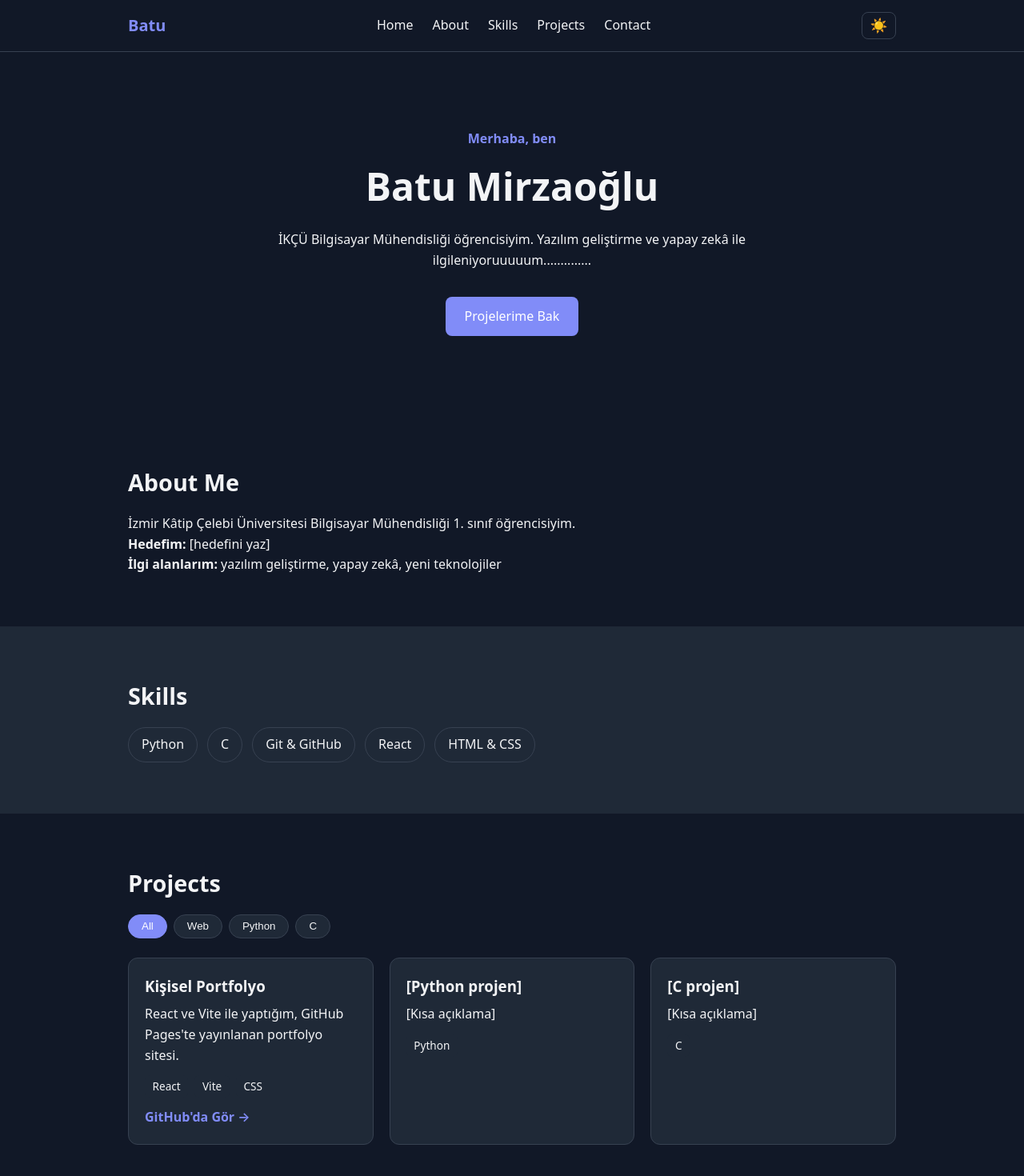
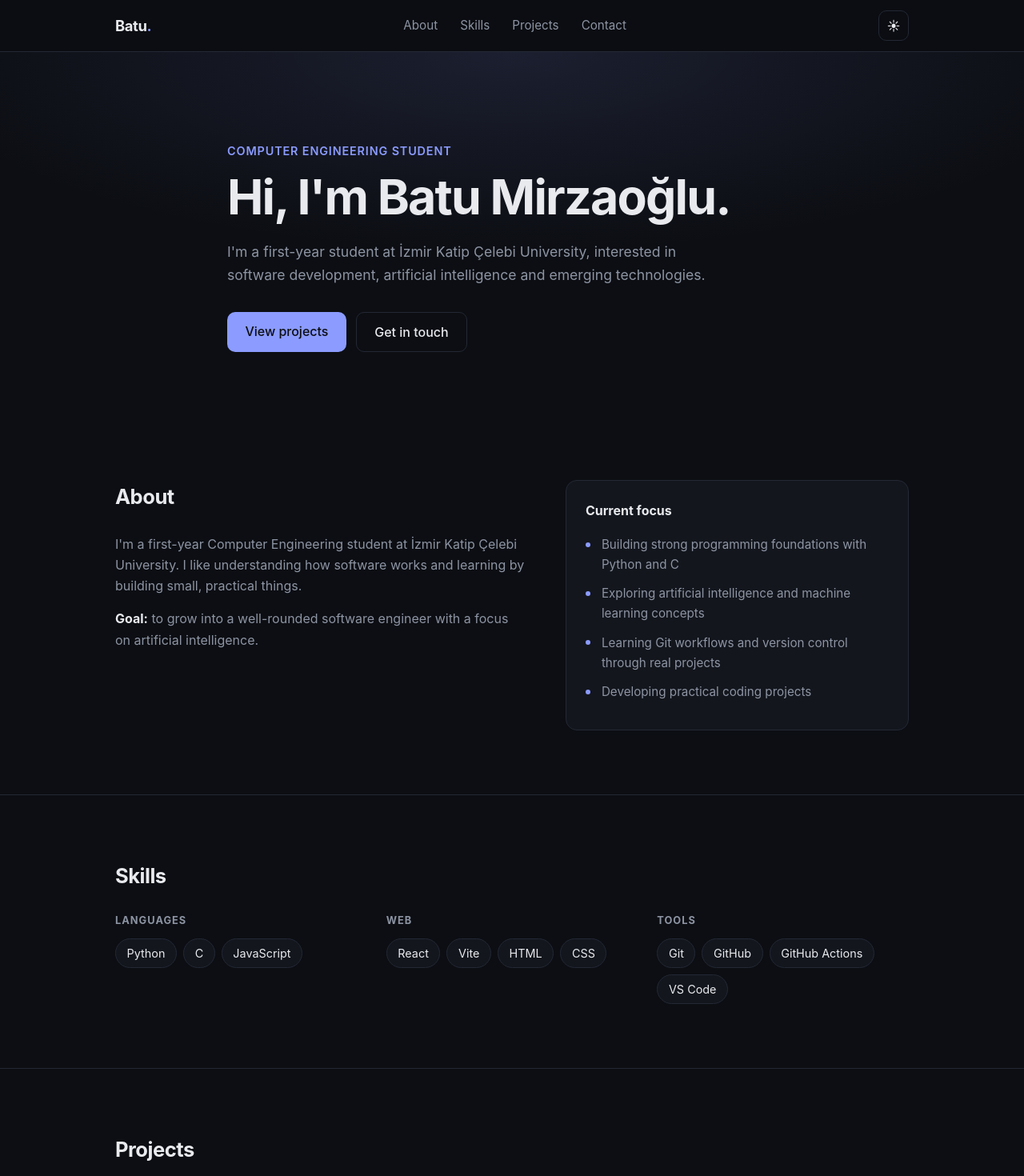
Before and after one commit to batumirzaoglu0/portfolio, a React (Vite) app: page / in a window 1280 px wide. Shown: the top 1470 px of the page at 80% size. Built offline with nearby package versions, Linux system fonts and the light colour scheme.

Commit message:
style: redesign portfolio with English content

```diff
--- a/src/App.css
+++ b/src/App.css
@@ -1,73 +1,113 @@
-.container { max-width: 1000px; margin: 0 auto; padding: 0 1.25rem; }
+.container { max-width: 1040px; margin: 0 auto; padding: 0 1.5rem; }
+.muted { color: var(--muted); }
 
 /* Navbar */
-.navbar { position: sticky; top: 0; background: var(--bg); border-bottom: 1px solid var(--border); z-index: 10; }
-.nav-inner { display: flex; justify-content: space-between; align-items: center; height: 64px; }
-.logo { font-weight: 700; font-size: 1.25rem; color: var(--accent); }
-.nav-links { display: flex; gap: 1.5rem; }
-.nav-links a:hover { color: var(--accent); }
+.navbar {
+  position: sticky; top: 0; z-index: 10;
+  background: color-mix(in srgb, var(--bg) 82%, transparent);
+  backdrop-filter: blur(10px);
+  border-bottom: 1px solid var(--border);
+}
+.nav-inner { display: flex; align-items: center; justify-content: space-between; height: 64px; }
+.logo { font-weight: 700; font-size: 1.15rem; letter-spacing: -0.02em; }
+.logo span { color: var(--accent); }
+.nav-links { display: flex; gap: 1.75rem; color: var(--muted); font-size: 0.95rem; }
+.nav-links a:hover { color: var(--text); }
+.nav-actions { display: flex; gap: 0.5rem; }
+.icon-btn {
+  width: 38px; height: 38px; display: inline-flex; align-items: center; justify-content: center;
+  background: transparent; border: 1px solid var(--border); border-radius: 10px; cursor: pointer;
+}
+.icon-btn:hover { border-color: var(--accent); }
+.menu-btn { display: none; }
+
+/* Hero */
+.hero {
+  padding: 7rem 0 5rem;
+  background: radial-gradient(60% 55% at 50% 0%, var(--accent-soft), transparent);
+}
+.hero .container { max-width: 760px; }
+.eyebrow { color: var(--accent); font-weight: 600; font-size: 0.9rem; letter-spacing: 0.06em; text-transform: uppercase; }
+.hero h1 { font-size: clamp(2.3rem, 6vw, 3.8rem); line-height: 1.1; letter-spacing: -0.03em; margin: 0.75rem 0 1.25rem; }
+.lead { color: var(--muted); font-size: 1.1rem; max-width: 600px; }
+.hero-actions { display: flex; flex-wrap: wrap; gap: 0.75rem; margin-top: 2rem; }
+.btn {
+  display: inline-block; padding: 0.7rem 1.4rem; border-radius: 10px; font-weight: 500;
+  background: var(--accent); color: var(--accent-contrast); transition: transform 0.15s;
+}
+.btn:hover { transform: translateY(-2px); }
+.btn-ghost { background: transparent; color: var(--text); border: 1px solid var(--border); }
 
 /* Sections */
-.section { padding: 4rem 0; }
-.section.alt { background: var(--bg-alt); }
-.section h2 { margin-bottom: 1rem; font-size: 1.8rem; }
+.section { padding: 5rem 0; }
+.section + .section { border-top: 1px solid var(--border); }
+.section h2 { font-size: 1.6rem; letter-spacing: -0.02em; margin-bottom: 1.5rem; }
 
-/* Hero */
-.hero { padding: 6rem 0; text-align: center; }
-.hero h1 { font-size: 3rem; margin: 0.5rem 0; }
-.eyebrow { color: var(--accent); font-weight: 600; }
-.lead { max-width: 600px; margin: 1rem auto 2rem; }
-.btn { display: inline-block; background: var(--accent); color: #fff; padding: 0.75rem 1.5rem; border-radius: 8px; }
+/* About */
+.about-grid { display: grid; grid-template-columns: 1.2fr 1fr; gap: 3rem; align-items: start; }
+.about-grid p { color: var(--muted); margin-bottom: 0.9rem; }
+.about-grid strong { color: var(--text); }
+.panel { background: var(--surface); border: 1px solid var(--border); border-radius: 14px; padding: 1.5rem; }
+.panel h3 { font-size: 1rem; margin-bottom: 1rem; }
+.focus-list li { position: relative; padding-left: 1.25rem; margin-bottom: 0.7rem; color: var(--muted); font-size: 0.95rem; }
+.focus-list li::before {
+  content: ''; position: absolute; left: 0; top: 0.65em;
+  width: 6px; height: 6px; border-radius: 50%; background: var(--accent);
+}
 
 /* Skills */
-.skill-list { display: flex; flex-wrap: wrap; gap: 0.75rem; }
-.skill-list li { background: var(--card-bg); border: 1px solid var(--border); padding: 0.5rem 1rem; border-radius: 999px; }
+.skill-groups { display: grid; grid-template-columns: repeat(3, 1fr); gap: 1.5rem; }
+.skill-group h3 { font-size: 0.8rem; text-transform: uppercase; letter-spacing: 0.08em; color: var(--muted); margin-bottom: 0.75rem; }
+.chips { display: flex; flex-wrap: wrap; gap: 0.5rem; }
+.chips li { background: var(--surface); border: 1px solid var(--border); padding: 0.35rem 0.85rem; border-radius: 999px; font-size: 0.9rem; }
 
 /* Projects */
-.card-grid { display: grid; grid-template-columns: repeat(3, 1fr); gap: 1.25rem; }
-.card { background: var(--card-bg); border: 1px solid var(--border); border-radius: 12px; padding: 1.25rem; }
+.filters { display: flex; flex-wrap: wrap; gap: 0.5rem; margin-bottom: 1.5rem; }
+.filter-btn { background: transparent; border: 1px solid var(--border); padding: 0.35rem 1rem; border-radius: 999px; cursor: pointer; font-size: 0.9rem; }
+.filter-btn:hover { border-color: var(--accent); }
+.filter-btn.active { background: var(--accent); color: var(--accent-contrast); border-color: var(--accent); }
+.card-grid { display: grid; grid-template-columns: repeat(auto-fill, minmax(280px, 1fr)); gap: 1.25rem; }
+.card {
+  background: var(--surface); border: 1px solid var(--border); border-radius: 14px; padding: 1.5rem;
+  transition: transform 0.2s, border-color 0.2s;
+}
+.card:hover { transform: translateY(-4px); border-color: var(--accent); }
+.badge { display: inline-block; font-size: 0.75rem; color: var(--accent); background: var(--accent-soft); padding: 0.15rem 0.6rem; border-radius: 999px; margin-bottom: 0.75rem; }
 .card h3 { margin-bottom: 0.5rem; }
+.card p { color: var(--muted); font-size: 0.95rem; }
+.tags { display: flex; flex-wrap: wrap; gap: 0.4rem; margin: 1rem 0; }
+.tags li { font-size: 0.8rem; color: var(--muted); border: 1px solid var(--border); padding: 0.1rem 0.55rem; border-radius: 6px; }
+.card-link { color: var(--accent); font-weight: 500; font-size: 0.95rem; }
 
-/* Contact & Footer */
-.contact-list { display: flex; gap: 1.5rem; }
-.contact-list a { color: var(--accent); font-weight: 600; }
-.footer { text-align: center; padding: 1.5rem; border-top: 1px solid var(--border); }
+/* Contact */
+.contact-wrap { max-width: 640px; }
+.contact-lead { color: var(--muted); margin-bottom: 1.5rem; }
+.contact-list { display: grid; gap: 0.75rem; }
+.contact-list a {
+  display: flex; justify-content: space-between; gap: 1rem; padding: 1rem 1.25rem;
+  background: var(--surface); border: 1px solid var(--border); border-radius: 12px; transition: border-color 0.2s;
+}
+.contact-list a:hover { border-color: var(--accent); }
+.contact-list span:first-child { font-weight: 500; }
 
-/* Project card details */
-.tags { display: flex; flex-wrap: wrap; gap: 0.5rem; margin: 0.75rem 0; }
-.tags li { background: var(--bg-alt); padding: 0.2rem 0.6rem; border-radius: 6px; font-size: 0.85rem; }
-.card { transition: transform 0.2s, box-shadow 0.2s; }
-.card:hover { transform: translateY(-4px); box-shadow: 0 6px 16px rgba(0, 0, 0, 0.1); }
-.card-link { color: var(--accent); font-weight: 600; }
+/* Footer */
+.footer { text-align: center; padding: 2rem 1rem; border-top: 1px solid var(--border); color: var(--muted); font-size: 0.9rem; }
 
-/* Dark mode */
-.app { background: var(--bg); color: var(--text); min-height: 100vh; }
-.app.dark {
-  --bg: #111827;
-  --bg-alt: #1f2937;
-  --text: #f3f4f6;
-  --accent: #818cf8;
-  --border: #374151;
-  --card-bg: #1f2937;
+/* Responsive */
+@media (max-width: 800px) {
+  .about-grid, .skill-groups { grid-template-columns: 1fr; }
+  .about-grid { gap: 2rem; }
+  .section { padding: 3.5rem 0; }
+  .hero { padding: 4.5rem 0 3.5rem; }
 }
 
-.theme-btn { background: none; border: 1px solid var(--border); border-radius: 8px; padding: 0.35rem 0.6rem; cursor: pointer; font-size: 1.1rem; }
-
-/* Filters */
-.filters { display: flex; flex-wrap: wrap; gap: 0.5rem; margin-bottom: 1.5rem; }
-.filter-btn { background: var(--card-bg); color: var(--text); border: 1px solid var(--border); padding: 0.4rem 1rem; border-radius: 999px; cursor: pointer; text-transform: capitalize; }
-.filter-btn.active { background: var(--accent); color: #fff; border-color: var(--accent); }
-
-/* Responsive */
-@media (max-width: 900px) {
-  .card-grid { grid-template-columns: repeat(2, 1fr); }
+@media (max-width: 700px) {
+  .menu-btn { display: inline-flex; }
+  .nav-links {
+    display: none; position: absolute; top: 64px; left: 0; right: 0;
+    flex-direction: column; gap: 0.9rem; padding: 1.25rem 1.5rem;
+    background: var(--bg); border-bottom: 1px solid var(--border);
+  }
+  .nav-links.open { display: flex; }
+  .contact-list a { flex-direction: column; gap: 0.15rem; }
 }
-
-@media (max-width: 600px) {
-  .card-grid { grid-template-columns: 1fr; }
-  .hero { padding: 3.5rem 0; }
-  .hero h1 { font-size: 2.2rem; }
-  .section { padding: 2.5rem 0; }
-  .nav-inner { height: auto; padding: 0.75rem 1.25rem; flex-wrap: wrap; gap: 0.5rem; }
-  .nav-links { order: 3; width: 100%; justify-content: space-between; gap: 0.5rem; font-size: 0.9rem; }
-}
--- a/src/App.jsx
+++ b/src/App.jsx
@@ -1,4 +1,4 @@
-import { useState } from 'react';
+import { useState, useEffect } from 'react';
 import Navbar from './components/Navbar';
 import Hero from './components/Hero';
 import About from './components/About';
@@ -7,11 +7,16 @@ import Projects from './components/Projects';
 import Contact from './components/Contact';
 import Footer from './components/Footer';
 import './App.css';
+
 function App() {
   const [dark, setDark] = useState(true);
 
+  useEffect(() => {
+    document.documentElement.dataset.theme = dark ? 'dark' : 'light';
+  }, [dark]);
+
   return (
-    <div className={dark ? 'app dark' : 'app'}>
+    <>
       <Navbar dark={dark} onToggle={() => setDark(!dark)} />
       <main>
         <Hero />
@@ -21,7 +26,7 @@ function App() {
         <Contact />
       </main>
       <Footer />
-    </div>
+    </>
   );
 }
 
--- a/src/components/About.jsx
+++ b/src/components/About.jsx
@@ -1,14 +1,35 @@
+const focus = [
+  'Building strong programming foundations with Python and C',
+  'Exploring artificial intelligence and machine learning concepts',
+  'Learning Git workflows and version control through real projects',
+  'Developing practical coding projects',
+];
+
 function About() {
   return (
     <section id="about" className="section">
-      <div className="container">
-        <h2>About Me</h2>
-        <p>
-          İzmir Kâtip Çelebi Üniversitesi Bilgisayar Mühendisliği 1. sınıf
-          öğrencisiyim.
-        </p>
-        <p><strong>Hedefim:</strong> [hedefini yaz]</p>
-        <p><strong>İlgi alanlarım:</strong> yazılım geliştirme, yapay zekâ, yeni teknolojiler</p>
+      <div className="container about-grid">
+        <div>
+          <h2>About</h2>
+          <p>
+            I'm a first-year Computer Engineering student at İzmir Katip Çelebi
+            University. I like understanding how software works and learning by
+            building small, practical things.
+          </p>
+          <p>
+            <strong>Goal:</strong> to grow into a well-rounded software engineer
+            with a focus on artificial intelligence.
+          </p>
+        </div>
+
+        <div className="panel">
+          <h3>Current focus</h3>
+          <ul className="focus-list">
+            {focus.map((f) => (
+              <li key={f}>{f}</li>
+            ))}
+          </ul>
+        </div>
       </div>
     </section>
   );
--- a/src/components/Contact.jsx
+++ b/src/components/Contact.jsx
@@ -1,15 +1,25 @@
+const contacts = [
+  { label: 'GitHub', text: 'github.com/batumirzaoglu0', href: 'https://github.com/batumirzaoglu0' },
+  { label: 'Email', text: 'batumirzaoglu0@gmail.com', href: 'mailto:batumirzaoglu0@gmail.com' },
+];
+
 function Contact() {
   return (
-    <section id="contact" className="section alt">
-      <div className="container">
+    <section id="contact" className="section">
+      <div className="container contact-wrap">
         <h2>Contact</h2>
+        <p className="contact-lead">
+          I'm always happy to talk about software, AI or learning opportunities.
+        </p>
         <ul className="contact-list">
-          <li>
-            <a href="https://github.com/batumirzaoglu0" target="_blank" rel="noreferrer">GitHub</a>
-          </li>
-          <li>
-            <a href="[LinkedIn linkin]" target="_blank" rel="noreferrer">LinkedIn</a>
-          </li>
+          {contacts.map((c) => (
+            <li key={c.label}>
+              <a href={c.href}>
+                <span>{c.label}</span>
+                <span className="muted">{c.text}</span>
+              </a>
+            </li>
+          ))}
         </ul>
       </div>
     </section>
--- a/src/components/Footer.jsx
+++ b/src/components/Footer.jsx
@@ -1,7 +1,7 @@
 function Footer() {
   return (
     <footer className="footer">
-      <p>© 2026 Batu Mirzaoğlu</p>
+      <p>© 2026 Batu Mirzaoğlu · Built with React &amp; Vite</p>
     </footer>
   );
 }
--- a/src/components/Hero.jsx
+++ b/src/components/Hero.jsx
@@ -2,13 +2,16 @@ function Hero() {
   return (
     <section id="home" className="hero">
       <div className="container">
-        <p className="eyebrow">Merhaba, ben</p>
-        <h1>Batu Mirzaoğlu</h1>
+        <p className="eyebrow">Computer Engineering Student</p>
+        <h1>Hi, I'm Batu Mirzaoğlu.</h1>
         <p className="lead">
-          İKÇÜ Bilgisayar Mühendisliği öğrencisiyim. Yazılım geliştirme ve
-          yapay zekâ ile ilgileniyoruuuuum..............
+          I'm a first-year student at İzmir Katip Çelebi University, interested in
+          software development, artificial intelligence and emerging technologies.
         </p>
-        <a href="#projects" className="btn">Projelerime Bak</a>
+        <div className="hero-actions">
+          <a href="#projects" className="btn">View projects</a>
+          <a href="#contact" className="btn btn-ghost">Get in touch</a>
+        </div>
       </div>
     </section>
   );
--- a/src/components/Navbar.jsx
+++ b/src/components/Navbar.jsx
@@ -1,18 +1,41 @@
+import { useState } from 'react';
+
+const links = [
+  { id: 'about', label: 'About' },
+  { id: 'skills', label: 'Skills' },
+  { id: 'projects', label: 'Projects' },
+  { id: 'contact', label: 'Contact' },
+];
+
 function Navbar({ dark, onToggle }) {
+  const [open, setOpen] = useState(false);
+
   return (
     <header className="navbar">
-      <nav className="container nav-inner">
-        <a href="#home" className="logo">Batu</a>
-        <ul className="nav-links">
-          <li><a href="#home">Home</a></li>
-          <li><a href="#about">About</a></li>
-          <li><a href="#skills">Skills</a></li>
-          <li><a href="#projects">Projects</a></li>
-          <li><a href="#contact">Contact</a></li>
+      <nav className="container nav-inner" aria-label="Main navigation">
+        <a href="#home" className="logo">Batu<span>.</span></a>
+
+        <ul className={open ? 'nav-links open' : 'nav-links'}>
+          {links.map((l) => (
+            <li key={l.id}>
+              <a href={`#${l.id}`} onClick={() => setOpen(false)}>{l.label}</a>
+            </li>
+          ))}
         </ul>
-        <button className="theme-btn" onClick={onToggle} aria-label="Tema değiştir">
-          {dark ? '☀️' : '🌙'}
-        </button>
+
+        <div className="nav-actions">
+          <button className="icon-btn" onClick={onToggle} aria-label="Toggle theme">
+            {dark ? '☀' : '☾'}
+          </button>
+          <button
+            className="icon-btn menu-btn"
+            onClick={() => setOpen(!open)}
+            aria-label="Toggle menu"
+            aria-expanded={open}
+          >
+            {open ? '✕' : '☰'}
+          </button>
+        </div>
       </nav>
     </header>
   );
--- a/src/components/ProjectCard.jsx
+++ b/src/components/ProjectCard.jsx
@@ -1,6 +1,7 @@
-function ProjectCard({ title, description, tech, link }) {
+function ProjectCard({ title, description, tech, category, link }) {
   return (
     <article className="card">
+      <span className="badge">{category}</span>
       <h3>{title}</h3>
       <p>{description}</p>
       <ul className="tags">
@@ -10,7 +11,7 @@ function ProjectCard({ title, description, tech, link }) {
       </ul>
       {link && (
         <a href={link} target="_blank" rel="noreferrer" className="card-link">
-          GitHub'da Gör →
+          View on GitHub →
         </a>
       )}
     </article>
--- a/src/components/Projects.jsx
+++ b/src/components/Projects.jsx
@@ -2,19 +2,20 @@ import { useState } from 'react';
 import ProjectCard from './ProjectCard';
 import { projects } from '../data/projects';
 
-const categories = ['all', 'web', 'python', 'c'];
+const categories = ['All', ...new Set(projects.map((p) => p.category))];
 
 function Projects() {
-  const [filter, setFilter] = useState('all');
+  const [filter, setFilter] = useState('All');
 
   const visible =
-    filter === 'all' ? projects : projects.filter((p) => p.category === filter);
+    filter === 'All' ? projects : projects.filter((p) => p.category === filter);
 
   return (
     <section id="projects" className="section">
       <div className="container">
         <h2>Projects</h2>
 
+        {categories.length > 2 && (
           <div className="filters">
             {categories.map((c) => (
               <button
@@ -26,6 +27,7 @@ function Projects() {
               </button>
             ))}
           </div>
+        )}
 
         <div className="card-grid">
           {visible.map((p) => (
@@ -34,6 +36,7 @@ function Projects() {
               title={p.title}
               description={p.description}
               tech={p.tech}
+              category={p.category}
               link={p.link}
             />
           ))}
--- a/src/components/Skills.jsx
+++ b/src/components/Skills.jsx
@@ -1,15 +1,26 @@
-const skills = ["Python", "C", "Git & GitHub", "React", "HTML & CSS"];
+const groups = [
+  { title: 'Languages', items: ['Python', 'C', 'JavaScript'] },
+  { title: 'Web', items: ['React', 'Vite', 'HTML', 'CSS'] },
+  { title: 'Tools', items: ['Git', 'GitHub', 'GitHub Actions', 'VS Code'] },
+];
 
 function Skills() {
   return (
-    <section id="skills" className="section alt">
+    <section id="skills" className="section">
       <div className="container">
         <h2>Skills</h2>
-        <ul className="skill-list">
-          {skills.map((s) => (
-            <li key={s}>{s}</li>
+        <div className="skill-groups">
+          {groups.map((g) => (
+            <div key={g.title} className="skill-group">
+              <h3>{g.title}</h3>
+              <ul className="chips">
+                {g.items.map((item) => (
+                  <li key={item}>{item}</li>
+                ))}
+              </ul>
+            </div>
           ))}
-        </ul>
+        </div>
       </div>
     </section>
   );
--- a/src/data/projects.js
+++ b/src/data/projects.js
@@ -1,26 +1,11 @@
 export const projects = [
   {
     id: 1,
-    title: "Kişisel Portfolyo",
-    description: "React ve Vite ile yaptığım, GitHub Pages'te yayınlanan portfolyo sitesi.",
-    tech: ["React", "Vite", "CSS"],
-    category: "web",
-    link: "https://github.com/batumirzaoglu0/portfolio",
-  },
-  {
-    id: 2,
-    title: "[Python projen]",
-    description: "[Kısa açıklama]",
-    tech: ["Python"],
-    category: "python",
-    link: "",
-  },
-  {
-    id: 3,
-    title: "[C projen]",
-    description: "[Kısa açıklama]",
-    tech: ["C"],
-    category: "c",
-    link: "",
+    title: 'Personal Portfolio',
+    description:
+      'A responsive single-page portfolio built with React and Vite, deployed to GitHub Pages with GitHub Actions.',
+    tech: ['React', 'Vite', 'CSS'],
+    category: 'Web',
+    link: 'https://github.com/batumirzaoglu0/portfolio',
   },
 ];
--- a/src/index.css
+++ b/src/index.css
@@ -1,22 +1,38 @@
-* { box-sizing: border-box; margin: 0; padding: 0; }
+*, *::before, *::after { box-sizing: border-box; margin: 0; padding: 0; }
 
 :root {
-  --bg: #ffffff;
-  --bg-alt: #f3f4f6;
-  --text: #1f2937;
+  --bg: #fafaf9;
+  --surface: #ffffff;
+  --border: #e7e5e4;
+  --text: #1c1917;
+  --muted: #6b6b66;
   --accent: #4f46e5;
-  --border: #e5e7eb;
-  --card-bg: #ffffff;
+  --accent-soft: rgba(79, 70, 229, 0.1);
+  --accent-contrast: #ffffff;
 }
 
-html { scroll-behavior: smooth; }
+:root[data-theme='dark'] {
+  --bg: #0c0e13;
+  --surface: #13161d;
+  --border: #232834;
+  --text: #e8eaee;
+  --muted: #8d94a3;
+  --accent: #8b9bff;
+  --accent-soft: rgba(139, 155, 255, 0.12);
+  --accent-contrast: #0c0e13;
+}
+
+html { scroll-behavior: smooth; scroll-padding-top: 72px; }
 
 body {
-  font-family: system-ui, -apple-system, 'Segoe UI', sans-serif;
+  font-family: 'Inter', system-ui, -apple-system, 'Segoe UI', sans-serif;
   background: var(--bg);
   color: var(--text);
-  line-height: 1.6;
+  line-height: 1.65;
+  -webkit-font-smoothing: antialiased;
+  transition: background 0.25s, color 0.25s;
 }
 
 a { color: inherit; text-decoration: none; }
 ul { list-style: none; }
+button { font: inherit; color: inherit; }
```
Lines whose indentation alone changed are shown as unchanged.
